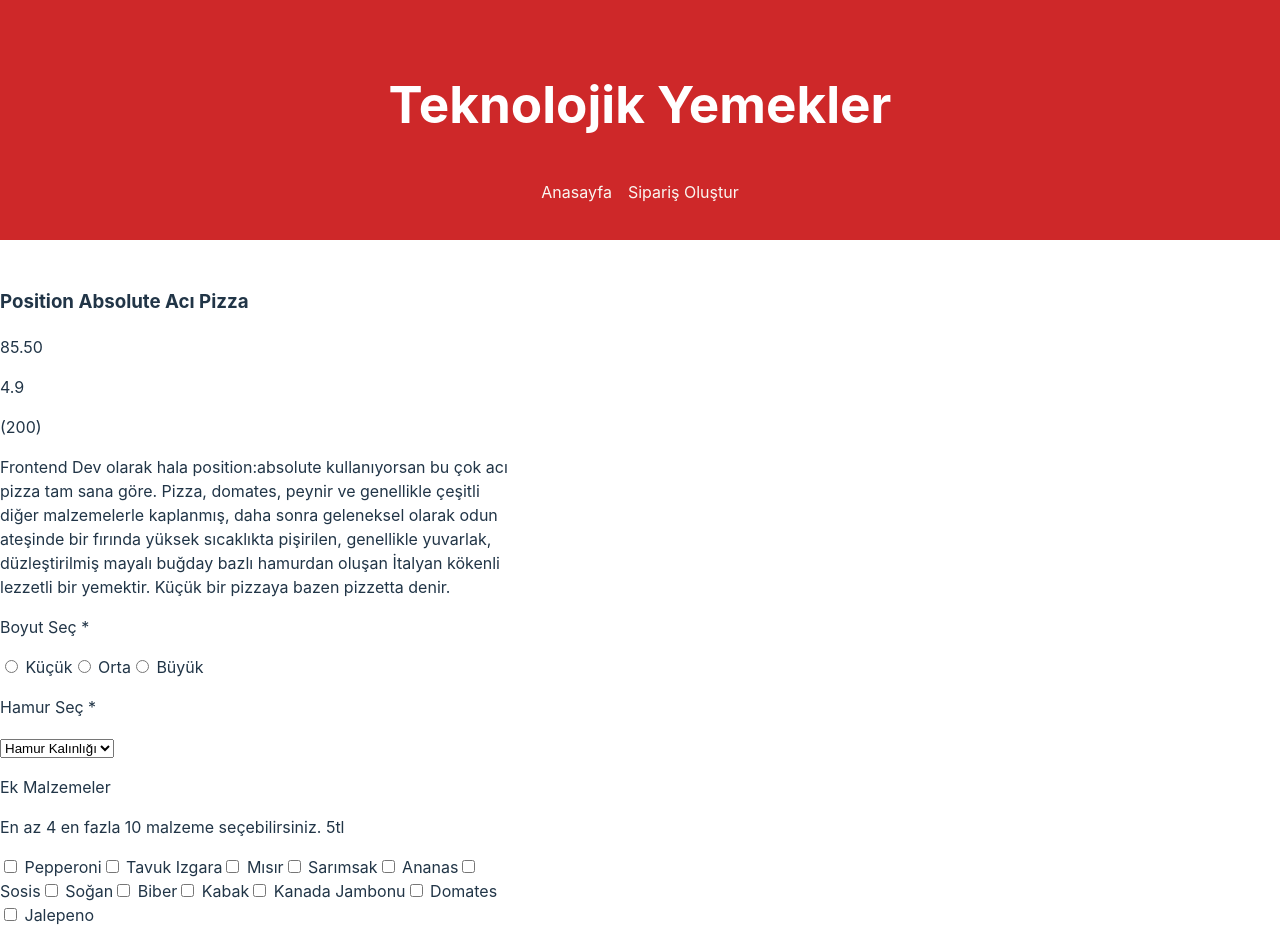
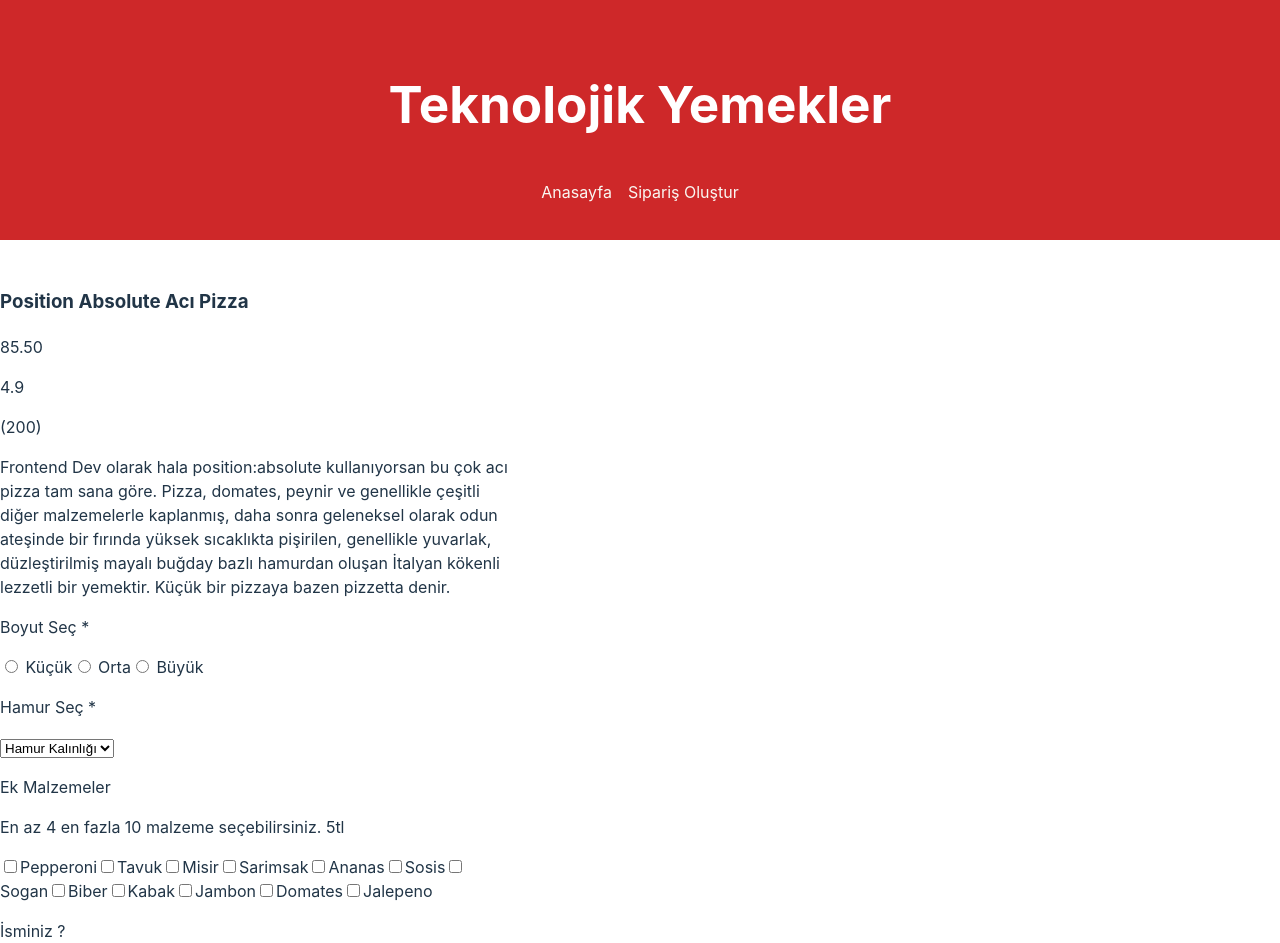
Before and after one commit to Bahadir-Uysal/wit-sprint8, a React (Vite) app: page /orderPage in a window 1280 px wide. Shown: the top 943 px of the page. Built offline with nearby package versions, Linux system fonts and the light colour scheme.

Commit message:
validation added

```diff
--- a/src/components/OrderPage.jsx
+++ b/src/components/OrderPage.jsx
@@ -2,32 +2,112 @@ import "./OrderPage.css";
 import Header from "./Header";
 import { useState } from "react";
 
+const initialForm = {
+  isim: "",
+  size: "",
+  dough: "",
+  malzemeler: {
+    pepperoni: false,
+    tavuk: false,
+    misir: false,
+    sarimsak: false,
+    ananas: false,
+    sosis: false,
+    sogan: false,
+    biber: false,
+    kabak: false,
+    jambon: false,
+    domates: false,
+    jalepeno: false,
+  },
+};
 
-const initalForm ={
-  isim:"",
-  malzeme1 : "false",
-  malzeme2 : "false",
-  malzeme3 : "false",
-  malzeme4 : "false",
-  malzeme5 : "false",
-  malzeme6 : "false",
-  malzeme7 : "false",
-  malzeme8 : "false",
-  malzeme9 : "false",
-  malzeme10 : "false",
-  malzeme11 : "false",
-  malzeme12 : "false",
-}
+const malzemeList = [
+  "pepperoni",
+  "tavuk",
+  "misir",
+  "sarimsak",
+  "ananas",
+  "sosis",
+  "sogan",
+  "biber",
+  "kabak",
+  "jambon",
+  "domates",
+  "jalepeno",
+];
+
+const errorMessages = {
+  isim: "Lütfen geçerli bir ad giriniz.",
+  size: "Boyut seçiniz.",
+  dough: "Lütfen hamur tipini seçiniz.",
+  malzemeler: "En az 4 adet ve en fazla 10 adet seçim yapınız.",
+};
+
 export default function Order() {
+  const [form, setForm] = useState(initialForm);
+  const [errors, setErrors] = useState({
+    isim: false,
+    size: false,
+    dough: false,
+    malzemeler: false,
+  });
 
-const [form, setForm] = useState(initalForm)
+  const handleChange = (event) => {
+    const { name, value, type, checked } = event.target;
+    const isCheckbox = type === "checkbox";
 
+    if (isCheckbox) {
+      const updatedMalzemeler = {
+        ...form.malzemeler,
+        [name]: checked,
+      };
 
-const handleChange = (event) => {
-  let {name, value, type, checked} = event.target
-  value = type == "checkbox" ? checked : value
-  setForm({...form,[name]:value})
-}
+      const selectedCount =
+        Object.values(updatedMalzemeler).filter(Boolean).length;
+
+      const isMalzemeError = selectedCount < 4 || selectedCount > 10;
+
+      setErrors((prevErrors) => ({
+        ...prevErrors,
+        malzemeler: isMalzemeError,
+      }));
+
+      setForm({
+        ...form,
+        malzemeler: updatedMalzemeler,
+      });
+    } else {
+      setForm({
+        ...form,
+        [name]: value,
+      });
+    }
+
+    if (name === "isim") {
+      setErrors((prevErrors) => ({
+        ...prevErrors,
+        isim: value.trim().length < 3,
+      }));
+    }
+  };
+
+  const handleSubmit = (event) => {
+    event.preventDefault();
+
+    const formIsValid =
+      form.isim.trim().length >= 3 &&
+      form.size &&
+      form.dough &&
+      !errors.malzemeler;
+
+    if (formIsValid) {
+      setIsValid(true);
+    } else {
+      setIsValid(false);
+    }
+  };
+
   return (
     <>
       <Header />
@@ -48,21 +128,42 @@ const handleChange = (event) => {
           </p>
         </article>
 
-        <form>
+        <form onSubmit={handleSubmit}>
           <p>Boyut Seç *</p>
           <label>
-            <input name="size" type="radio" value="small" /> Küçük
+            <input
+              onChange={handleChange}
+              name="size"
+              type="radio"
+              value="kucuk"
+              checked={form.size === "kucuk"}
+            />{" "}
+            Küçük
           </label>
           <label>
-            <input name="size" type="radio" value="medium" /> Orta
+            <input
+              onChange={handleChange}
+              name="size"
+              type="radio"
+              value="orta"
+              checked={form.size === "orta"}
+            />{" "}
+            Orta
           </label>
           <label>
-            <input name="size" type="radio" value="large" /> Büyük
+            <input
+              onChange={handleChange}
+              name="size"
+              type="radio"
+              value="buyuk"
+              checked={form.size === "buyuk"}
+            />{" "}
+            Büyük
           </label>
 
           <p>Hamur Seç *</p>
           <label>
-            <select name="dough">
+            <select onChange={handleChange} name="dough" value={form.dough}>
               <option value="">Hamur Kalınlığı</option>
               <option value="ince">İnce</option>
               <option value="kalın">Kalın</option>
@@ -71,56 +172,41 @@ const handleChange = (event) => {
 
           <p>Ek Malzemeler</p>
           <p>En az 4 en fazla 10 malzeme seçebilirsiniz. 5tl</p>
-          <label>
-            <input type="checkbox" name="malzeme1" checked={form.malzeme} onChange={handleChange}/> Pepperoni
-          </label>
-          <label>
-            <input type="checkbox" name="malzeme2"checked={form.malzeme} onChange={handleChange}/> Tavuk Izgara
-          </label>
-          <label>
-            <input type="checkbox" name="malzeme3" checked={form.malzeme} onChange={handleChange}/> Mısır
-          </label>
-          <label>
-            <input type="checkbox" name="malzeme4" checked={form.malzeme} onChange={handleChange}/> Sarımsak
-          </label>
-          <label>
-            <input type="checkbox" name="malzeme5" checked={form.malzeme} onChange={handleChange}/> Ananas
-          </label>
-          <label>
-            <input type="checkbox" name="malzeme6" checked={form.malzeme} onChange={handleChange}/> Sosis
-          </label>
-          <label>
-            <input type="checkbox" name="malzeme7" checked={form.malzeme} onChange={handleChange}/> Soğan
-          </label>
-          <label>
-            <input type="checkbox" name="malzeme8" checked={form.malzeme} onChange={handleChange}/> Biber
-          </label>
-          <label>
-            <input type="checkbox" name="malzeme9" checked={form.malzeme} onChange={handleChange}/> Kabak
-          </label>
-          <label>
-            <input type="checkbox" name="malzeme10" checked={form.malzeme} onChange={handleChange}/> Kanada Jambonu
-          </label>
-          <label>
-            <input type="checkbox" name="malzeme11" checked={form.malzeme} onChange={handleChange}/> Domates
-          </label>
-          <label>
-            <input type="checkbox" name="malzeme12" checked={form.malzeme} onChange={handleChange}/> Jalepeno
-          </label>
+          {malzemeList.map((malzeme, index) => (
+            <label key={index}>
+              <input
+                type="checkbox"
+                name={malzeme}
+                checked={form.malzemeler[malzeme]}
+                onChange={handleChange}
+              />
+              {malzeme.charAt(0).toUpperCase() + malzeme.slice(1)}
+            </label>
+          ))}
 
           <p>İsminiz ?</p>
           <label>
-            <input type="text" name="isim" placeholder="İsminizi girin" />
+            <input
+              type="text"
+              name="isim"
+              placeholder="İsminizi girin"
+              onChange={handleChange}
+              value={form.isim}
+            />
+            {errors.isim && <span>{errorMessages.isim}</span>}
           </label>
 
           <p>Sipariş Notu</p>
           <label>
             <textarea
+              onChange={handleChange}
               name="note"
               placeholder="Siparişine eklemek istediğin bir not var mı ?"
+              value={form.note}
             ></textarea>
           </label>
 
+          {errors.malzemeler && <p>{errorMessages.malzemeler}</p>}
           <button type="submit">Sipariş Ver</button>
         </form>
       </main>
```
